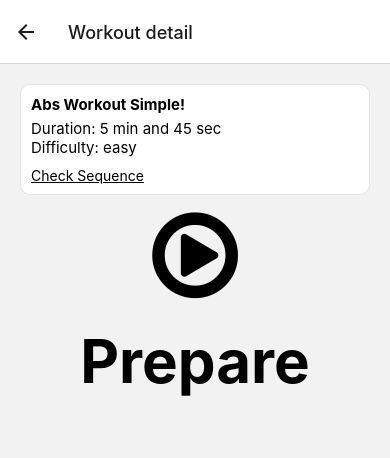
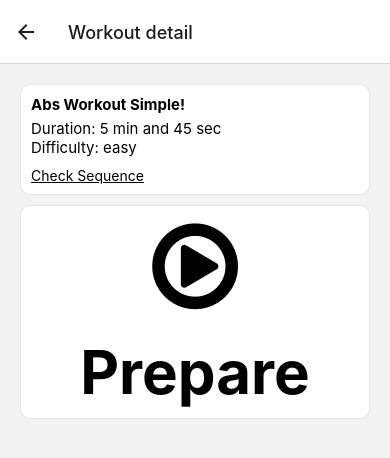
Before and after one commit to Isrealsix/workout, a React Native app: screen / in a window 390 px wide. Both pictures are taken after a click on the element 195 px from the left and 212 px from the top of the page. Shown: the top 458 px of the page. Built offline with nearby package versions, Linux system fonts and the light colour scheme.

Commit message:
wrapper styling

```diff
--- a/screens/WorkoutDetailScreen.tsx
+++ b/screens/WorkoutDetailScreen.tsx
@@ -75,6 +75,7 @@
           </View>
         </Modal>
       </WorkoutItem>
+      <View style={styles.wrapper}>
         <View style={styles.counterUI}>
           <View style={styles.counterItem}>
             {sequence.length === 0 ? (
@@ -113,6 +114,7 @@
             </View>
           )}
         </View>
+
         <View style={{ alignItems: "center" }}>
           <Text style={{ fontSize: 60, fontWeight: "bold" }}>
             {sequence.length === 0
@@ -121,6 +123,7 @@
               ? "Great Job!"
               : sequence[trackerIdx].name}
           </Text>
+        </View>
       </View>
     </View>
   );
@@ -150,5 +153,12 @@
     flex: 1,
     alignItems: "center",
   },
+  wrapper: {
+    borderRadius: 10,
+    borderColor: 'rgba(0,0,0,0.1)',
+    backgroundColor: '#fff',
+    borderWidth: 1,
+    padding: 10
+  }
 });
 export default WorkoutDetailScreen;
```
Lines whose indentation alone changed are shown as unchanged.
